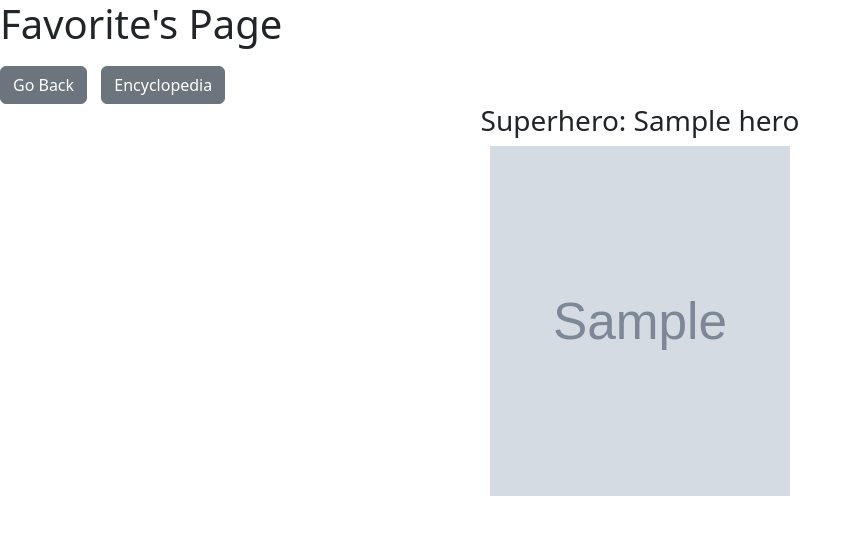
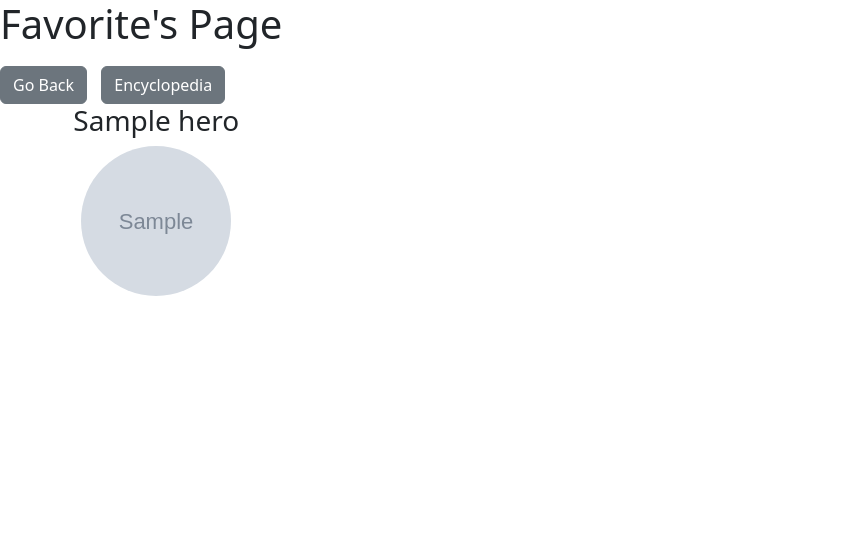
Before and after one commit to Gucci-Man/Superhero-Encyclopedia, a Flask app: template templates/favorites.html in a window 1280 px wide. Shown: the top 553 px of the page, without its empty margins (0-861 px from the left). Run offline with Flask 3, Linux system fonts and the light colour scheme; tables that the repository leaves empty hold one stand-in row (values such as "Sample post"); the template is opened without the code that fills it: values that come from a table or form of the project are taken from there, most other values are stand-ins (such as "Sample title", 1, 10 or a date in 2020); grey boxes marked "Sample" are stand-in pictures; some libraries are stand-ins or nearby versions.

Commit message:
updated favorites page layout

```diff
--- a/static/stylesheets/style.css
+++ b/static/stylesheets/style.css
@@ -26,12 +26,21 @@ i {
 }
 
 .container-fav {
-  height: 450px;
-  width: 400px;
+  display: grid;
+  grid-template-columns: repeat(4, 1fr);
+  grid-gap: 10px;
+}
+
+.cell-fav {
   text-align: center;
-  margin: auto;
-  position: relative;
+}
 
+.fav-header {
+  margin-top: 0;
+}
+
+.fav-img {
+  border-radius: 50%;
 }
 
 .grid {
@@ -74,39 +83,3 @@ i {
   .cell:hover .cell-name {
     visibility: visible;
   }
-
-  .cell-1 {
-    background-color: red;
-  }
-
-  .cell-2 {
-    background-color: blue;
-  }
-
-  .cell-3 {
-    background-color: green;
-  }
-
-  .cell-4 {
-    background-color: yellow;
-  }
-
-  .cell-5 {
-    background-color: orange;
-  }
-
-  .cell-6 {
-    background-color: purple;
-  }
-
-  .cell-7 {
-    background-color: pink;
-  }
-
-  .cell-8 {
-    background-color: brown;
-  }
-
-  .cell-9 {
-    background-color: gray;
-  }
--- a/templates/favorites.html
+++ b/templates/favorites.html
@@ -4,11 +4,15 @@
     <h1>Favorite's Page</h1>
     <a href="/users/{{user.id}}" class="btn btn-secondary btn-block">Go Back</a>
     <a href="/superheros" class="btn btn-secondary btn-block">Encyclopedia</a>
-{% for hero in fav_heros %}
     <div class="container-fav">
-        <h3>Superhero: {{hero.name}}</h3>
-        <img src="{{hero.image}}" alt="{{hero.name}}" height="350" width="300">
+        {% for hero in fav_heros %}
+          <div class="cell-fav">
+            <h3 class="fav-header">{{ hero.name }}</h3>
+            <a href="/superheros/{{hero.id}}">
+            <img src="{{ hero.image }}" alt="{{ hero.name }}" height="150" width="150" class="fav-img">
+            </a>
+          </div>
+        {% endfor %}
     </div>
-{% endfor %}
 </div>
 {% endblock %}
```
